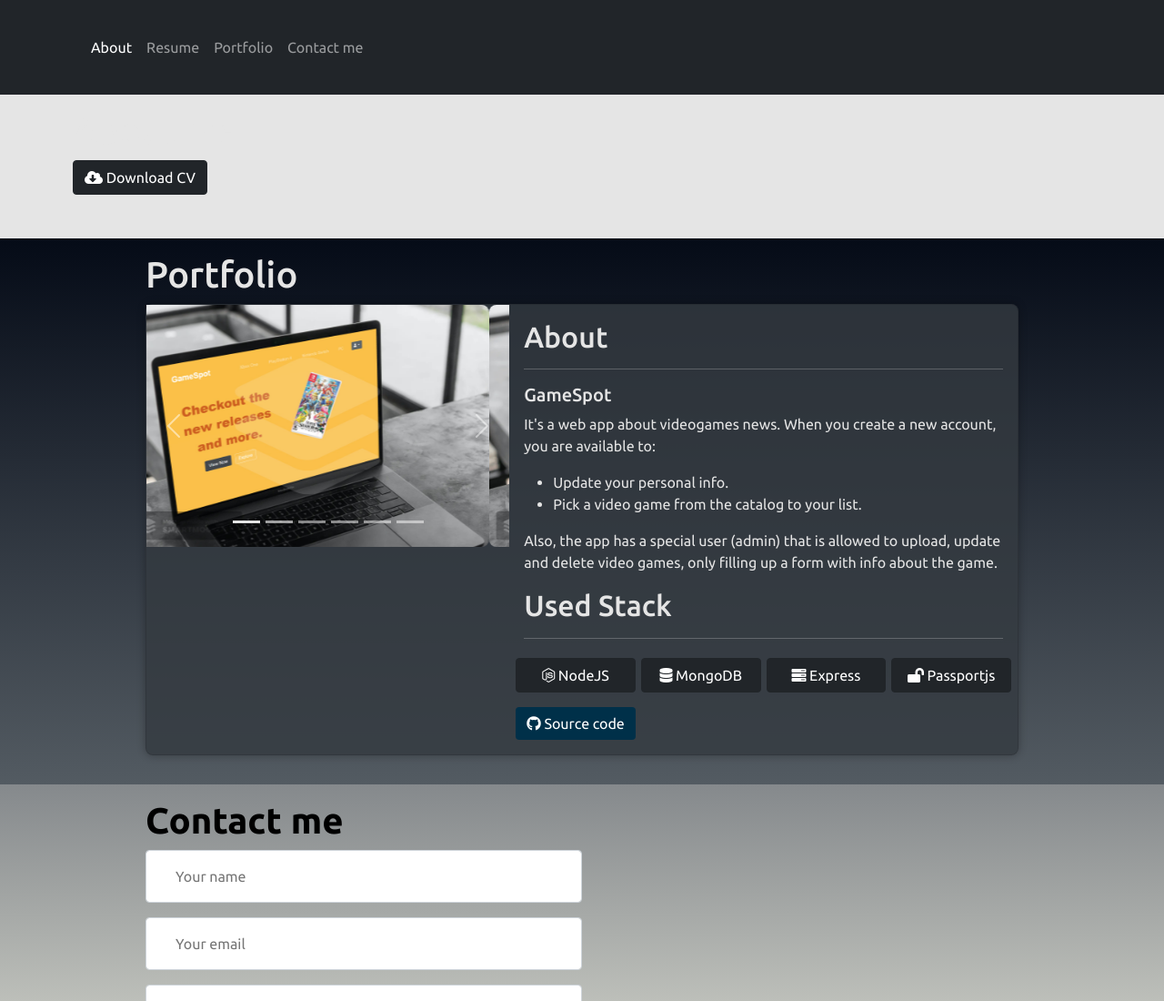
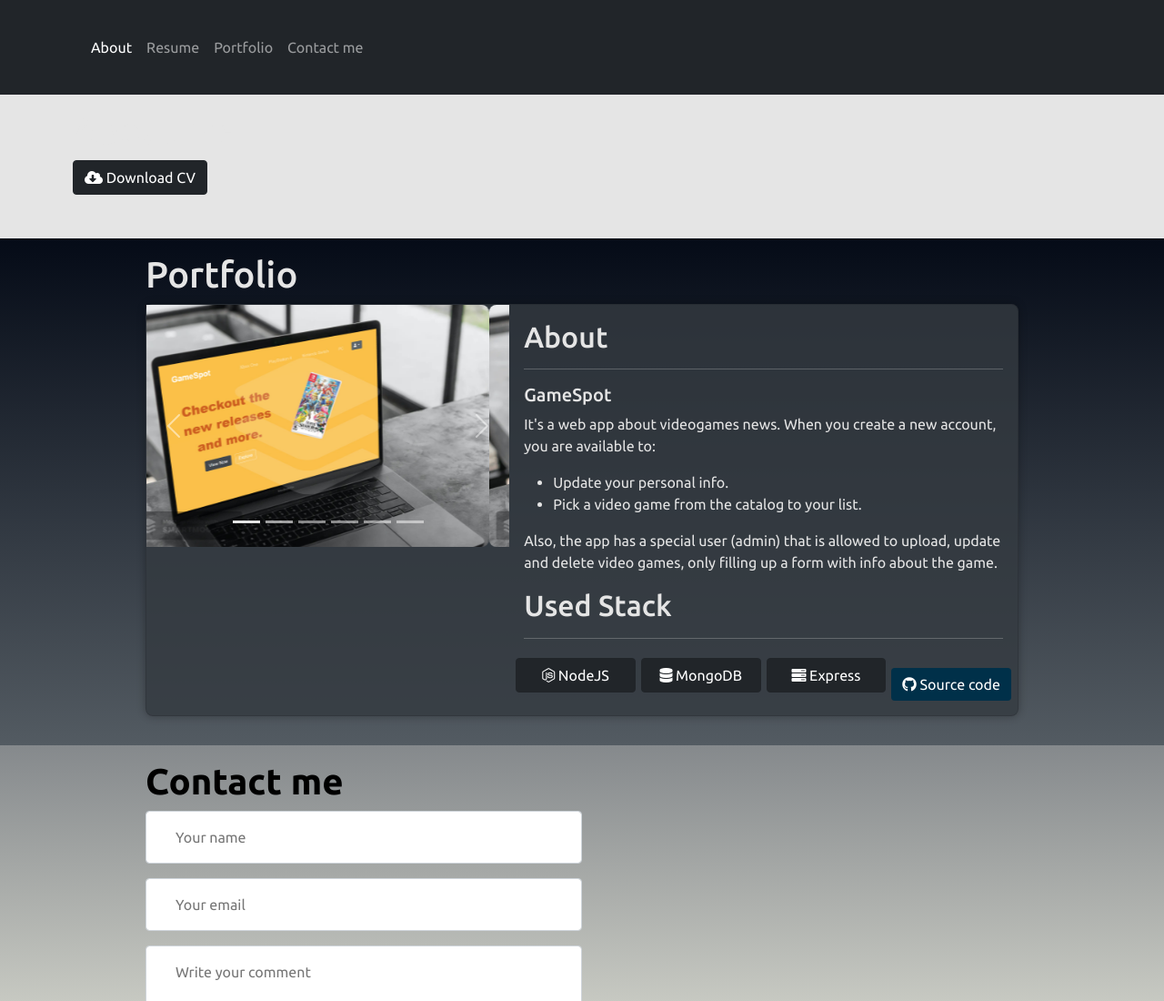
Before and after one commit to caudillo99/portfolio, a website: page index.html in a window 1280 px wide. Shown: the top 1100 px of the page at 91% size. Drawn offline with nearby package versions, Linux system fonts and the light colour scheme.

Commit message:
resource update

```diff
--- a/index.html
+++ b/index.html
@@ -140,11 +140,11 @@
                                         <i class="fas fa-server"></i> Express
                                     </button>
                                 </div>
-                                <div style="margin-top:5px; padding: 0 3px ;" class="col-sm-12 col-lg-3">
+                                <!-- <div style="margin-top:5px; padding: 0 3px ;" class="col-sm-12 col-lg-3">
                                     <button type="button" class="btn btn-dark tech">
                                         <i class="fas fa-lock-open"></i> Passportjs
                                     </button>
-                                </div>
+                                </div> -->
                                 <div style="margin-top:1rem; padding: 0 3px;" class="col-sm-12 col-lg-3">
                                     <a target="_none" href="https://github.com/UABC-WebProject/GameProject">
                                         <button type="button" style="background-color:#003049; border: 0;" class="btn btn-primary tech">
```
